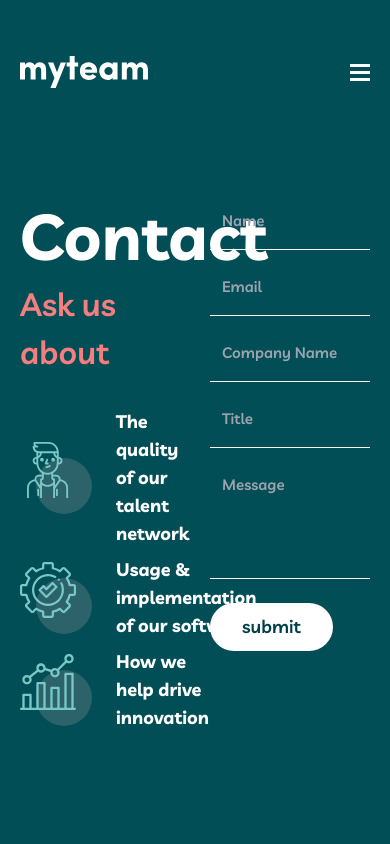
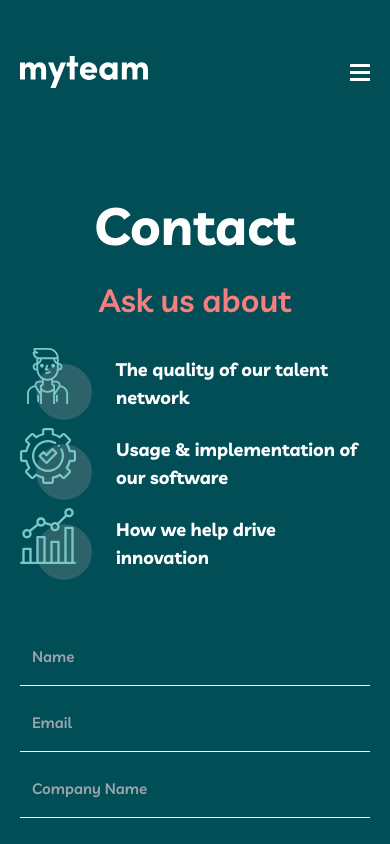
Before and after one commit to YaxyobekUz/my-team, a React (Vite) app: page /contact in a window 390 px wide. Shown: the top 844 px of the page. Built offline with nearby package versions, Linux system fonts and the light colour scheme.

Commit message:
contact page optimized all devices

```diff
--- a/src/components/ContactPageMainContent.jsx
+++ b/src/components/ContactPageMainContent.jsx
@@ -5,12 +5,12 @@ import statisticsImg from '../assets/images/statistics-icon.svg';
 
 const ContactPageMainContent = () => {
   return (
-    <div className="py-120 relative">
-      <div className="grid container grid-cols-2 gap-30px">
-        <div>
-          <h1 className="text-64 mb-4">Contact</h1>
-          <p className="leading-48 text-32 text-primary-light_coral mb-8">Ask us about</p>
-          <ul className="space-y-2">
+    <div className="py-120 relative max-730:py-28 max-370:py-84">
+      <div className="grid container grid-cols-2 gap-30px max-730:grid-cols-1 max-730:gap-16 max-370:gap-56px">
+        <div className='flex flex-col max-730:items-center max-730:max-w-515 max-730:mx-auto'>
+          <h1 className="text-64 mb-4 max-730:mb-6 max-370:mb-4 small-h1">Contact</h1>
+          <p className="leading-48 text-32 text-primary-light_coral mb-8 max-730:mb-6 max-370:mb-10">Ask us about</p>
+          <ul className="space-y-2 max-370:space-y-6">
             <li className="flex items-center">
               <img width={72} height={72} src={boyImg} alt="boy icon" className="mr-6" />
               <h3 className="font-bold">The quality of our talent network</h3>
@@ -25,7 +25,8 @@ const ContactPageMainContent = () => {
             </li>
           </ul>
         </div>
-        <form action="https://echo.htmlacademy.ru" className='flex flex-col'>
+        {/* form  */}
+        <form action="https://echo.htmlacademy.ru" className='flex flex-col max-730:max-w-540 max-730:mx-auto max-730:w-full'>
           <input type="text" placeholder='Name' name='name' autoComplete='off' className='light-input_sytles pt-0' required />
           <input type="email" placeholder='Email' name='email' autoComplete='off' className='light-input_sytles email-input' required />
           <span className="warning italic text-10 font-bold leading-normal ml-3 text-primary-light_coral mt-2">This field is required</span>
--- a/src/components/Header.jsx
+++ b/src/components/Header.jsx
@@ -31,7 +31,7 @@ const Header = () => {
               <NavLink className={'hover:text-primary-light_coral transition-colors text-18 rounded-sm'} to='about'>About</NavLink>
             </li>
           </ul>
-          <NavLink className={'primary-btn_light hover:primary-btn_light-hover transition-colors z-1 bg-secondary-police_blue'} to='contact'>contact us</NavLink>
+          <NavLink className={'primary-btn_light hover:primary-btn_light-hover transition-colors z-1'} to='contact'>contact us</NavLink>
           <img width={200} height={200} className='hidden max-640:block absolute bottom-0 -right-100 z-0' src={circleShape} alt="this is circle shape" />
         </nav>
         {/* hamburger btn  */}
--- a/src/index.css
+++ b/src/index.css
@@ -14,6 +14,12 @@ body {
   background: #014E56;
   color: #fff;
   overflow-x: hidden;
+}
+
+.small-h1 {
+  font-size: 64px;
+  line-height: 100px;
+  font-weight: 700;
 }
 
 h1 {
@@ -195,6 +201,10 @@ p {
 }
 
 @media only screen and (max-width:940px) {
+  .small-h1 {
+    line-height: 84px;
+  }
+
   h1 {
     font-size: 72px;
     line-height: 72px;
@@ -211,6 +221,10 @@ p {
 }
 
 @media only screen and (max-width:800px) {
+  .small-h1 {
+    line-height: 64px;
+  }
+
   h1 {
     font-size: 67px;
     line-height: 67px;
@@ -227,7 +241,9 @@ p {
 }
 
 @media only screen and (max-width:730px) {
-  h1 {
+
+  h1,
+  .small-h1 {
     font-size: 64px;
     line-height: 56px;
   }
@@ -245,3 +261,29 @@ p {
     display: none;
   }
 }
+
+@media only screen and (max-width:600px) {
+
+  h1,
+  .small-h1 {
+    font-size: 52px;
+    line-height: 52px;
+  }
+
+  .restangle-shape {
+    display: none !important;
+  }
+}
+
+@media only screen and (max-width:370px) {
+
+  h1,
+  .small-h1 {
+    font-size: 40px;
+    line-height: 40px;
+  }
+
+  .restangle-shape {
+    display: none;
+  }
+}
--- a/tailwind.config.js
+++ b/tailwind.config.js
@@ -77,6 +77,7 @@ export default {
         '6': '0.6',
       },
       gap: {
+        '56px': '56px',
         '30px': '30px',
       },
       zIndex: {
```
